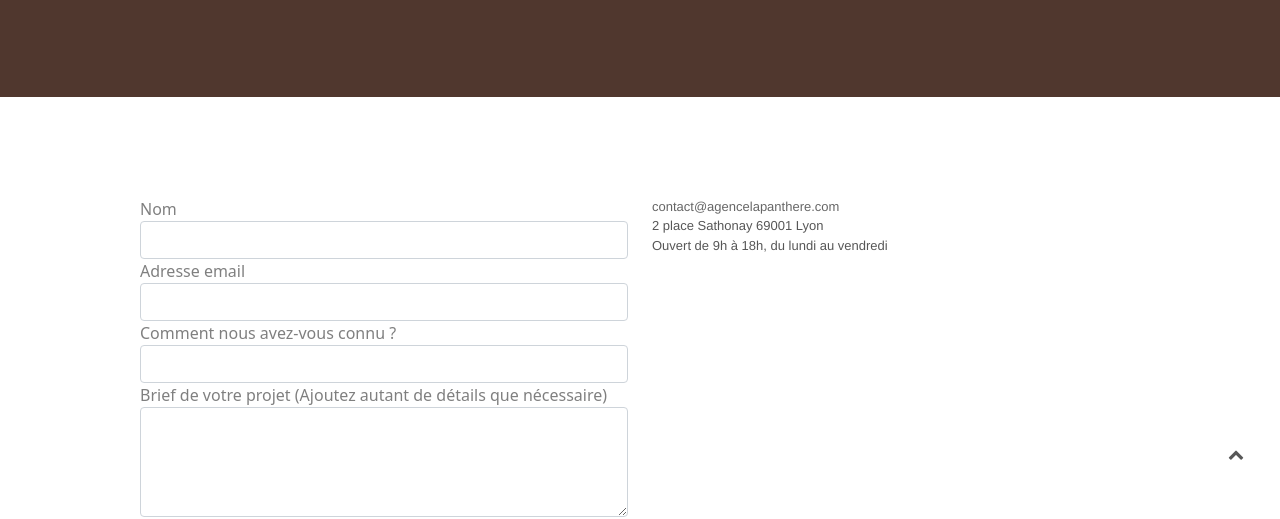
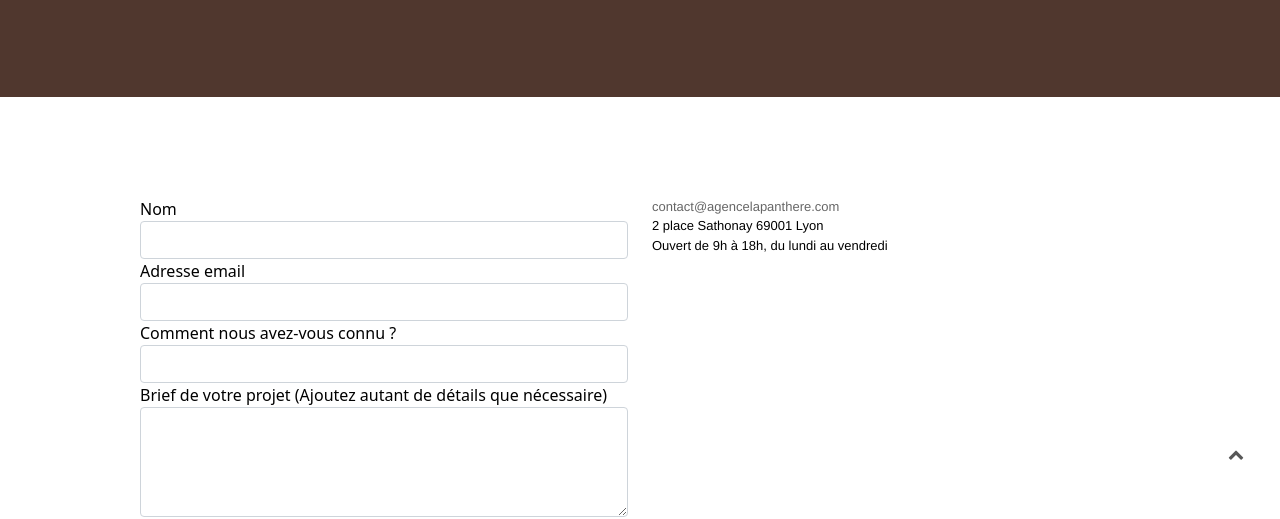
Before and after one commit to xtoc65/LaPanth-re, a website: page contact.html in a window 1280 px wide. Shown: the part 302-821 px from the top of the page. Drawn offline with nearby package versions, Linux system fonts and the light colour scheme.

Commit message:
finition

```diff
--- a/contact.html
+++ b/contact.html
@@ -2,8 +2,7 @@
 <html lang="fr">
 	<head>
 		<meta charset="utf-8">
-		<meta name="keywords" content="seo, google, site web, site internet, agence design paris, agence design, agence design,agence design,agence design,agence design,agence design,agence design,agence design,agence design">
-		<meta name="description" content="Contactez-nous nous sommes une entreprise de design web sur Lyon">
+		<meta name="description" content="Nous sommes une entreprise de design web sur Lyon qui propose des service pour plus d'information contactez-nous">
 		<meta name="viewport" content="width=device-width, initial-scale=1.0, viewport-fit=cover">
 		<link rel="shortcut icon" type="image/png" href="favicon.jpg">
 
@@ -105,7 +104,7 @@
 							</form>
 						</div>
 						<div class="col-sm-6">
-							<p>
+							<p class="color">
 								<a href="mailto:contact@agencelapanthere.com">contact@agencelapanthere.com </a> <br>
 								2 place Sathonay 69001 Lyon<br>Ouvert de 9h à 18h, du lundi au vendredi<br>
 							</p>
--- a/css/style.css
+++ b/css/style.css
@@ -29,6 +29,11 @@ a,button
 .bloc-lg
 {
     padding:100px 50px;
+    color: #000;
+}
+.color
+{
+    color: #000;
 }
 .bloc-md
 {
```
